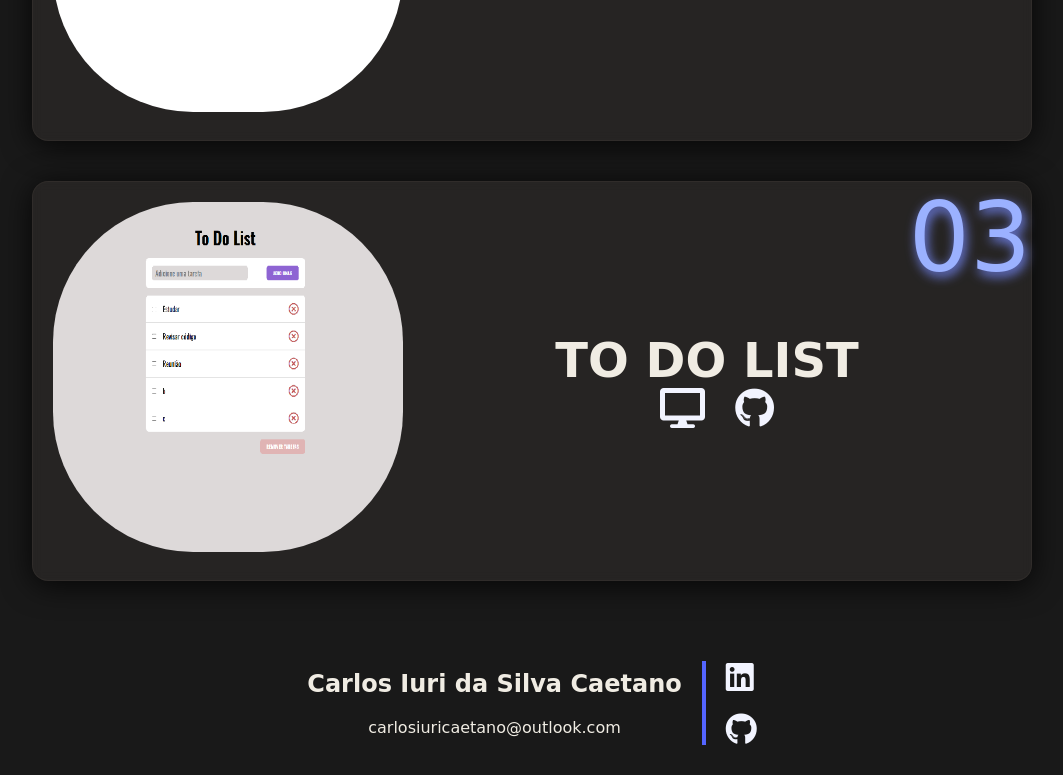
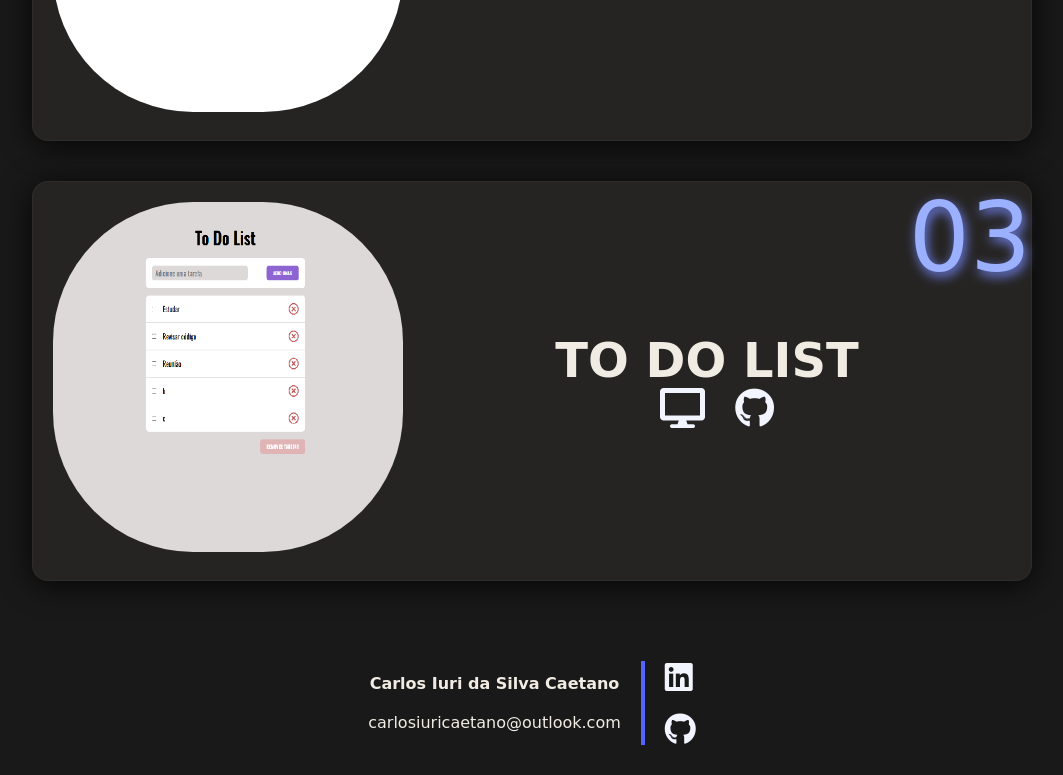
Before and after one commit to CarlosIuri/portfolio, a plain HTML site: page index.html in a window 1280 px wide. Shown: the part 1661-2436 px from the top of the page, without its empty margins (108-1171 px from the left). Drawn offline with nearby package versions, Linux system fonts and the light colour scheme; a web font is replaced by a local one.

Commit message:
Add files via upload

```diff
--- a/index.html
+++ b/index.html
@@ -73,7 +73,7 @@
   <footer>
     <div class="footer-conteudo">
       <div class="footer-pessoal">
-        <h2>Carlos Iuri da Silva Caetano</h2>
+        <p><strong> Carlos Iuri da Silva Caetano</strong></p>
         <p>carlosiuricaetano@outlook.com</p>
       </div>
       <div class="footer-redes">
```
